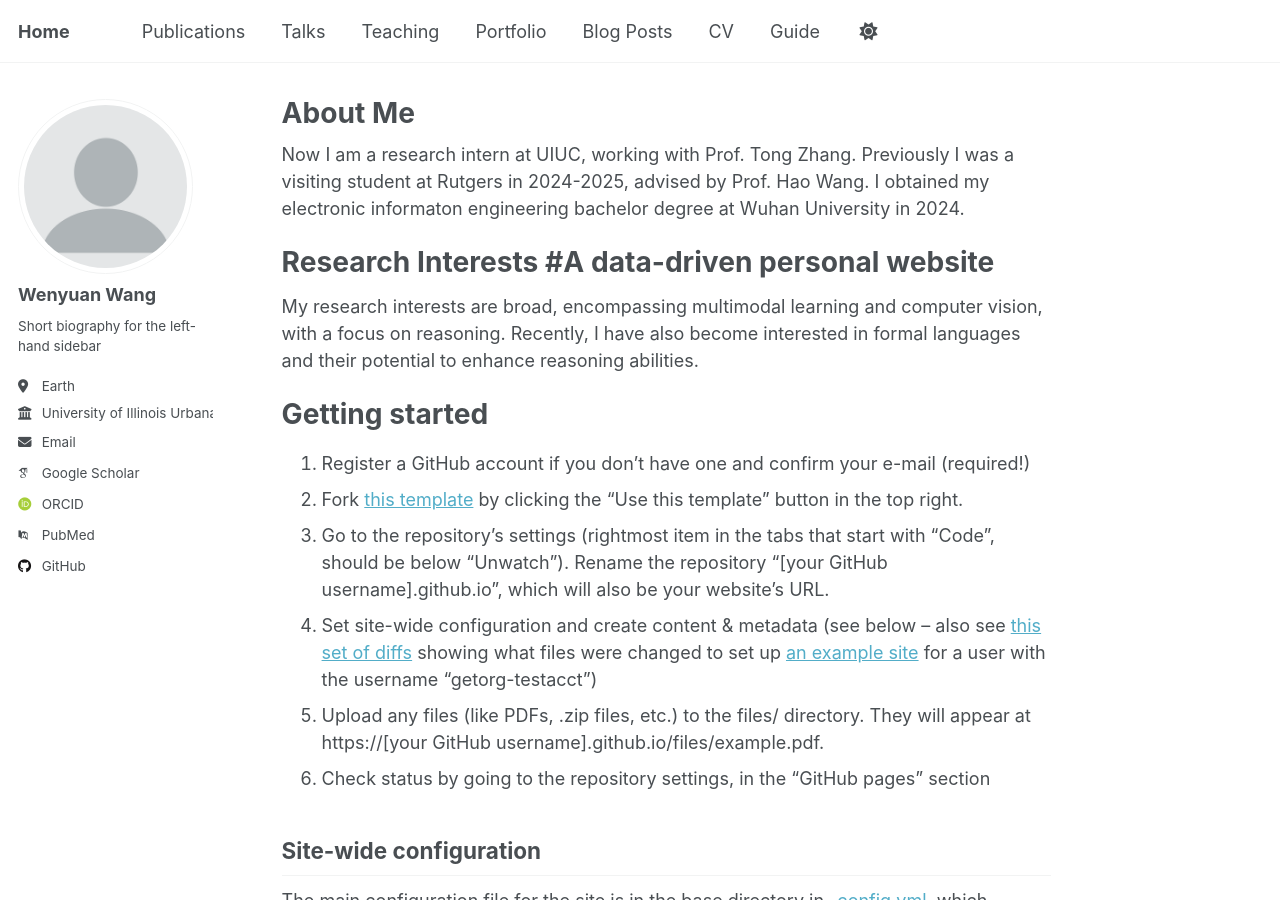
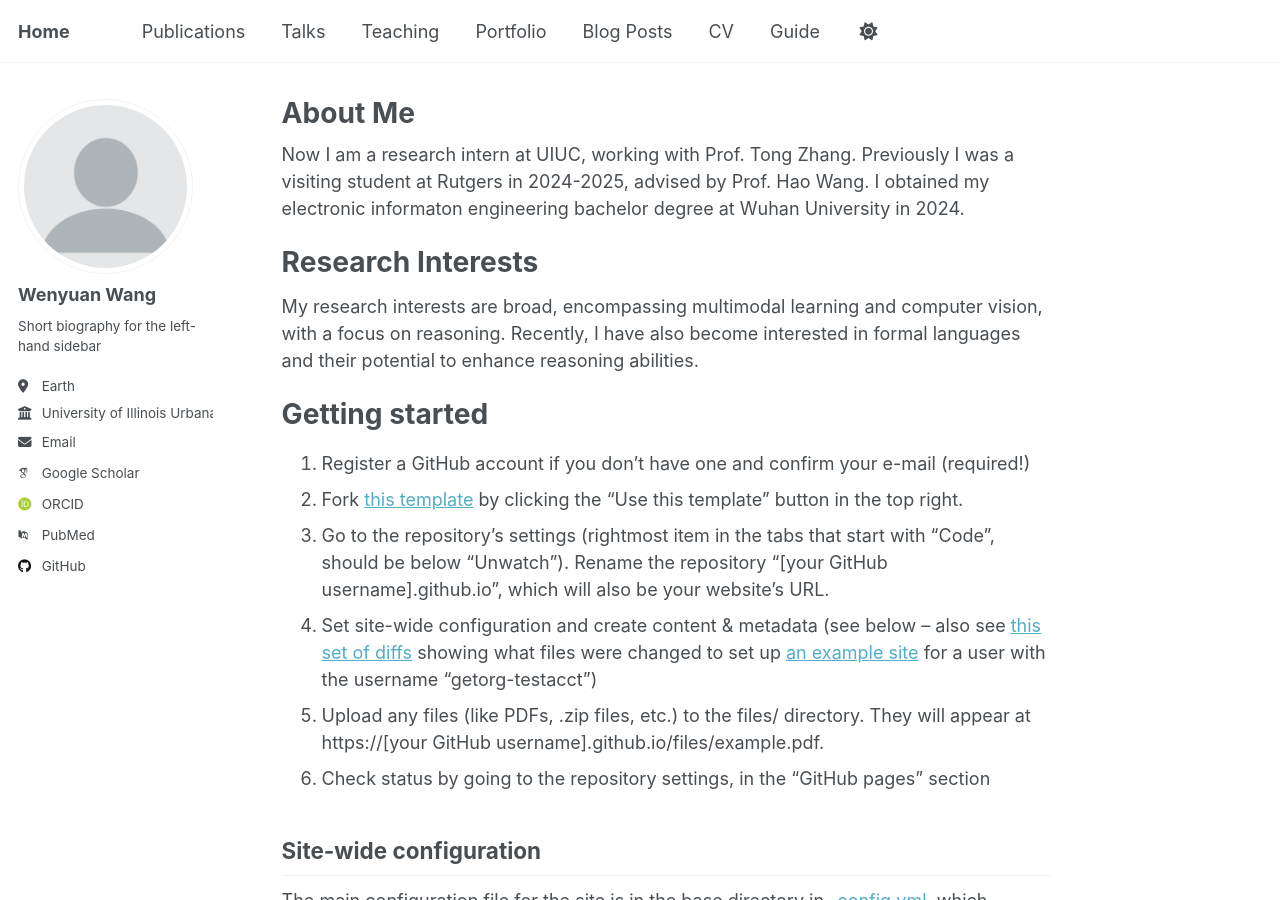
Before and after one commit to codemaker-123/codemaker-123.github.io, a Jekyll site: the page built from _pages/about.md, in a window 1280 px wide and 900 px high. Built offline with Jekyll 4.4.1, drawn with Linux system fonts in a browser that asks for light colours; some web fonts are replaced; a script that is not in the unit is left out.

Commit message:
Update about.md

```diff
--- a/_pages/about.md
+++ b/_pages/about.md
@@ -9,7 +9,7 @@ redirect_from:
 
 Now I am a research intern at UIUC, working with Prof. Tong Zhang. Previously I was a visiting student at Rutgers in 2024-2025, advised by Prof. Hao Wang. I obtained my electronic informaton engineering bachelor degree at Wuhan University in 2024.
 
-Research Interests #A data-driven personal website
+Research Interests
 ======
 My research interests are broad, encompassing multimodal learning and computer vision, with a focus on reasoning. Recently, I have also become interested in formal languages and their potential to enhance reasoning abilities.
 
```
